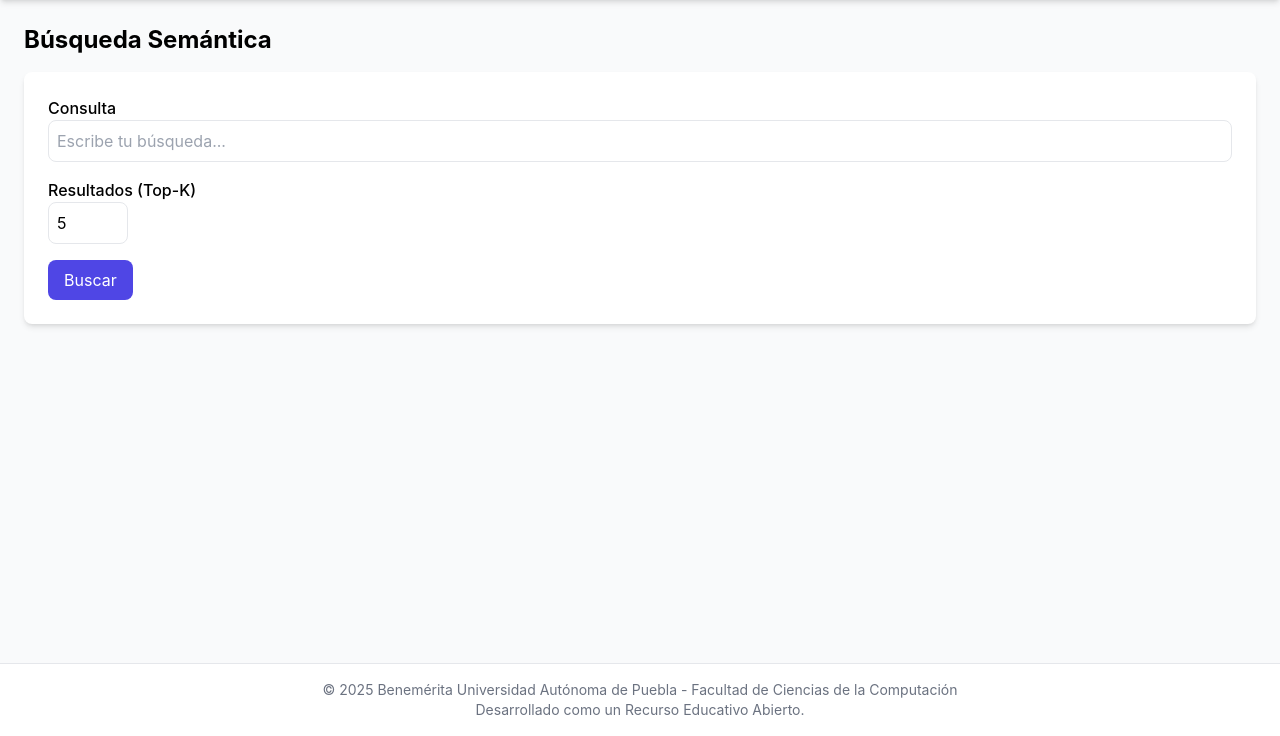
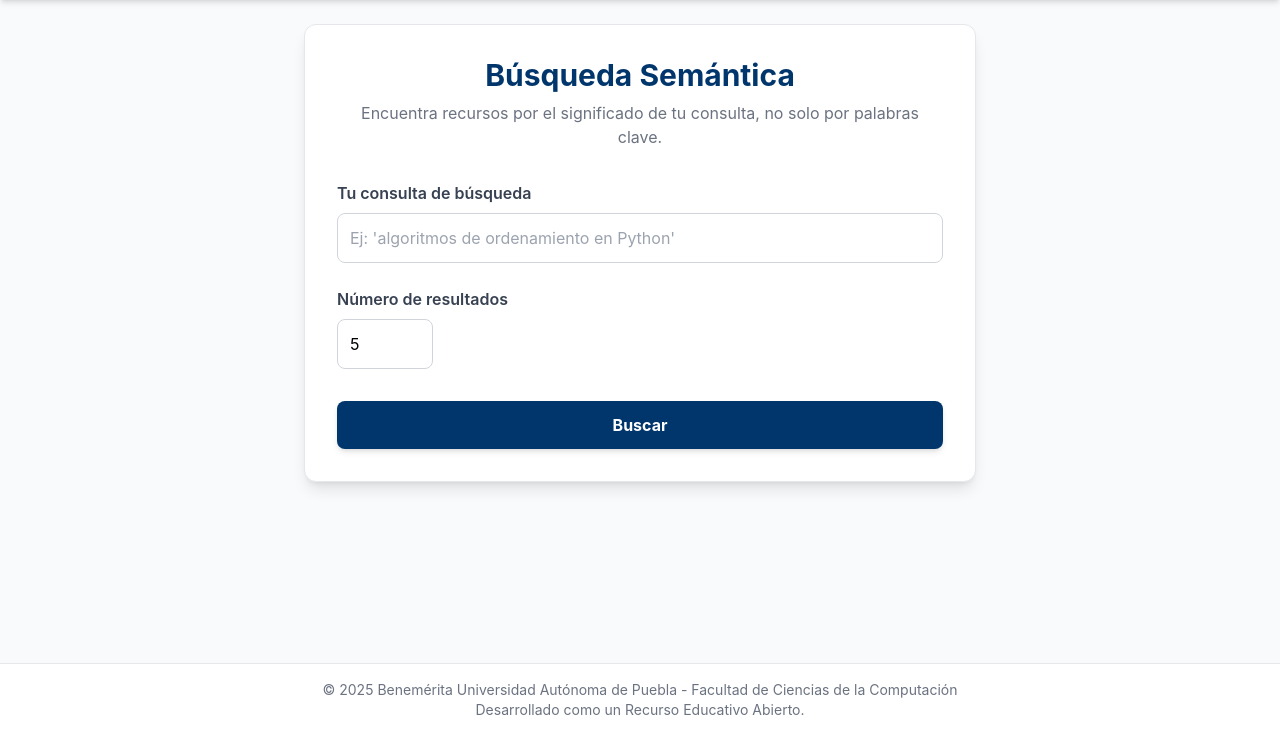
Before and after one commit to Cesar5701/rea_project, a Flask app: page /buscar_semantico in a window 1280 px wide. Shown: the part 64-800 px from the top of the page. Run offline with Flask 3, Linux system fonts and the light colour scheme; some libraries are stand-ins or nearby versions; some web fonts are replaced.

Commit message:
Refactor buscar_semantico.html for improved layout, enhanced styling, and clearer labels

```diff
--- a/templates/buscar_semantico.html
+++ b/templates/buscar_semantico.html
@@ -1,16 +1,28 @@
 {% extends "index.html" %}
 {% block title %}Búsqueda Semántica{% endblock %}
 {% block content %}
-  <h2 class="text-2xl font-bold mb-4">Búsqueda Semántica</h2>
-  <form action="{{ url_for('buscar_semantico') }}" method="post" class="bg-white p-6 rounded-lg shadow-md space-y-4">
+<div class="max-w-2xl mx-auto bg-white p-8 rounded-xl shadow-lg border border-gray-200">
+  <div class="text-center mb-8">
+    <h2 class="text-3xl font-bold text-buap-blue">Búsqueda Semántica</h2>
+    <p class="text-gray-500 mt-2">Encuentra recursos por el significado de tu consulta, no solo por palabras clave.</p>
+  </div>
+
+  <form action="{{ url_for('buscar_semantico') }}" method="post" class="space-y-6">
     <div>
-      <label class="block font-medium">Consulta</label>
-      <input type="text" name="q" class="w-full p-2 border rounded-lg" placeholder="Escribe tu búsqueda..." required>
+      <label for="q" class="block font-semibold text-gray-700">Tu consulta de búsqueda</label>
+      <input type="text" name="q" id="q" class="w-full mt-2 p-3 border border-gray-300 rounded-lg focus:ring-2 focus:ring-buap-gold focus:border-transparent transition" placeholder="Ej: 'algoritmos de ordenamiento en Python'" required>
     </div>
+
     <div>
-      <label class="block font-medium">Resultados (Top-K)</label>
-      <input type="number" name="k" class="w-20 p-2 border rounded-lg" value="5" min="1">
+      <label for="k" class="block font-semibold text-gray-700">Número de resultados</label>
+      <input type="number" name="k" id="k" class="w-24 mt-2 p-3 border border-gray-300 rounded-lg focus:ring-2 focus:ring-buap-gold focus:border-transparent transition" value="5" min="1">
     </div>
-    <button type="submit" class="bg-indigo-600 text-white px-4 py-2 rounded-lg hover:bg-indigo-700">Buscar</button>
+
+    <div class="pt-2">
+      <button type="submit" class="w-full bg-buap-blue text-white font-bold px-4 py-3 rounded-lg hover:bg-opacity-90 transition shadow-md focus:outline-none focus:ring-2 focus:ring-offset-2 focus:ring-buap-blue">
+        Buscar
+      </button>
+    </div>
   </form>
+</div>
 {% endblock %}
```
